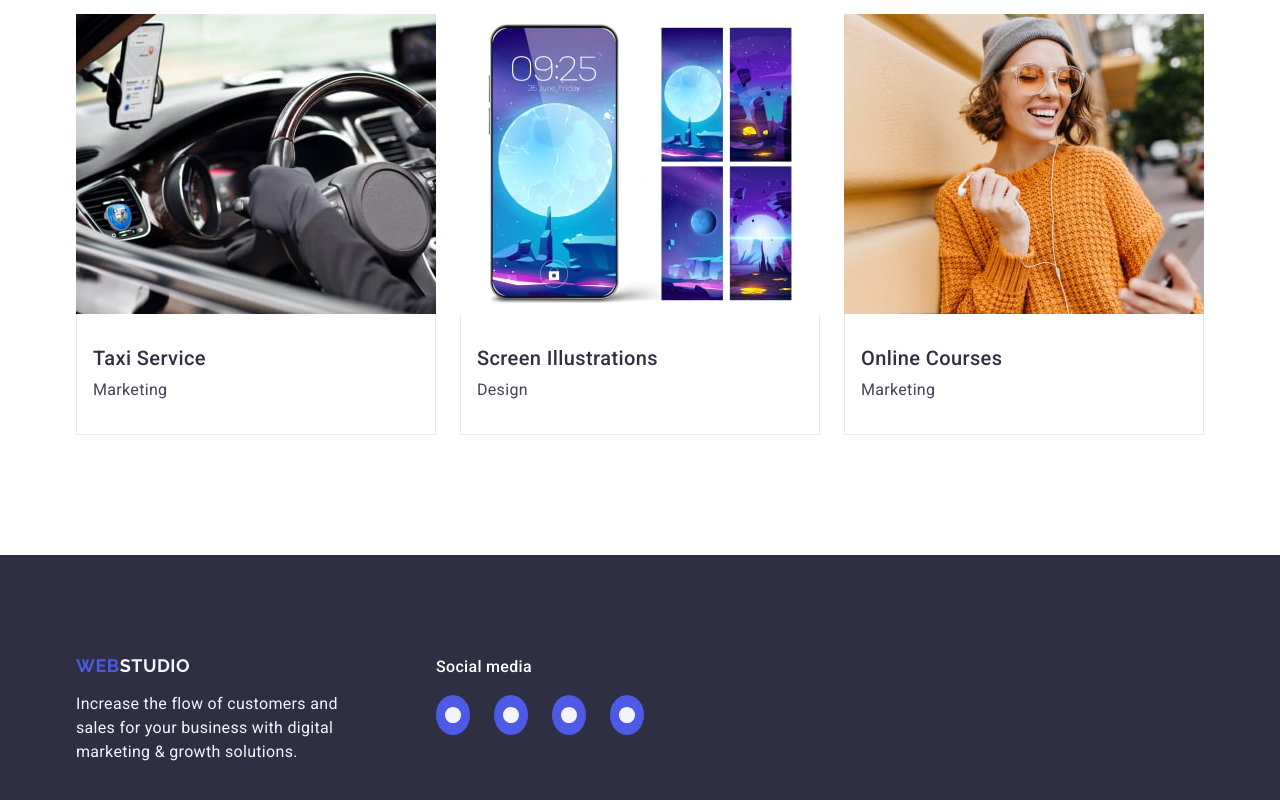
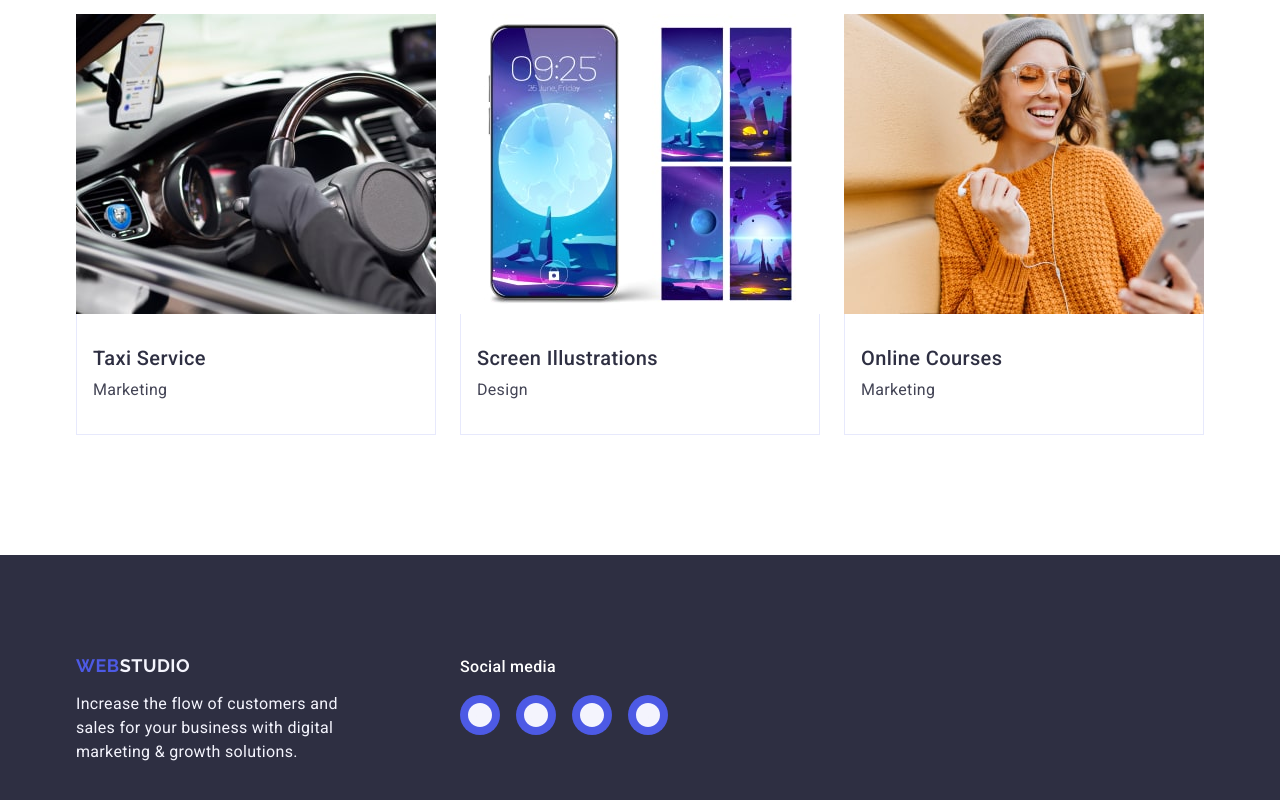
Before and after one commit to YuliyaRoslikova/goit-markup-hw-04, a plain HTML site: page index.html in a window 1280 px wide. Shown: the part 2604-3404 px from the top of the page. Drawn offline with nearby package versions, Linux system fonts and the light colour scheme.

Commit message:
fix footer

```diff
--- a/css/styles.css
+++ b/css/styles.css
@@ -394,12 +394,16 @@ a.active {
   background: #2e2f42;
   padding: 100px 0;
 }
+
 .footer .container {
   display: flex;
+  align-items: baseline;
 }
 
-.footer__container {
-  width: calc((100% - 48px) / 3);
+.footer__container-logo {
+  margin-right: 120px;
+}
+.footer__container-social {
 }
 
 .footer__logo {
@@ -415,17 +419,20 @@ a.active {
 }
 .footer .social {
   width: 208px;
+  gap: 16px;
 }
 
-.footer__subtitle {
-  color: #fff;
+.footer__social-subtitle {
+  color: #ffffff;
   margin-bottom: 16px;
   text-align: left;
   text-transform: none;
   font-size: 16px;
   line-height: 1.5;
+  letter-spacing: 0.02em;
+  font-weight: 500;
 }
 .footer .social__link:hover,
 .footer .social__link:focus {
-  fill: #31d0aa;
+  background-color: #31d0aa;
 }
--- a/index.html
+++ b/index.html
@@ -489,7 +489,7 @@
     </main>
     <footer class="footer">
       <div class="container">
-        <div class="footer__container">
+        <div class="footer__container-logo">
           <a class="logo footer__logo" href="./index.html">
             Web<span class="footer__logo-studio">Studio</span>
           </a>
@@ -498,8 +498,8 @@
             digital marketing & growth solutions.
           </p>
         </div>
-        <div class="footer__container">
-          <h3 class="footer__subtitle subtitle title">Social media</h3>
+        <div class="footer__container-social">
+          <p class="footer__social-subtitle">Social media</p>
           <ul class="social">
             <li class="social__item">
               <a
@@ -507,7 +507,7 @@
                 target="_blank"
                 class="social__link"
               >
-                <svg class="social__icon" width="16" height="16">
+                <svg class="social__icon" width="24" height="24">
                   <use href="./images/icons.svg#icon-instagram"></use>
                 </svg>
               </a>
@@ -518,7 +518,7 @@
                 target="_blank"
                 class="social__link"
               >
-                <svg class="social__icon" width="16" height="16">
+                <svg class="social__icon" width="24" height="24">
                   <use href="./images/icons.svg#icon-twitter"></use>
                 </svg>
               </a>
@@ -529,7 +529,7 @@
                 target="_blank"
                 class="social__link"
               >
-                <svg class="social__icon" width="16" height="16">
+                <svg class="social__icon" width="24" height="24">
                   <use href="./images/icons.svg#icon-facebook"></use>
                 </svg>
               </a>
@@ -540,7 +540,7 @@
                 target="_blank"
                 class="social__link"
               >
-                <svg class="social__icon" width="16" height="16">
+                <svg class="social__icon" width="24" height="24">
                   <use href="./images/icons.svg#icon-linkedin"></use>
                 </svg>
               </a>
```
